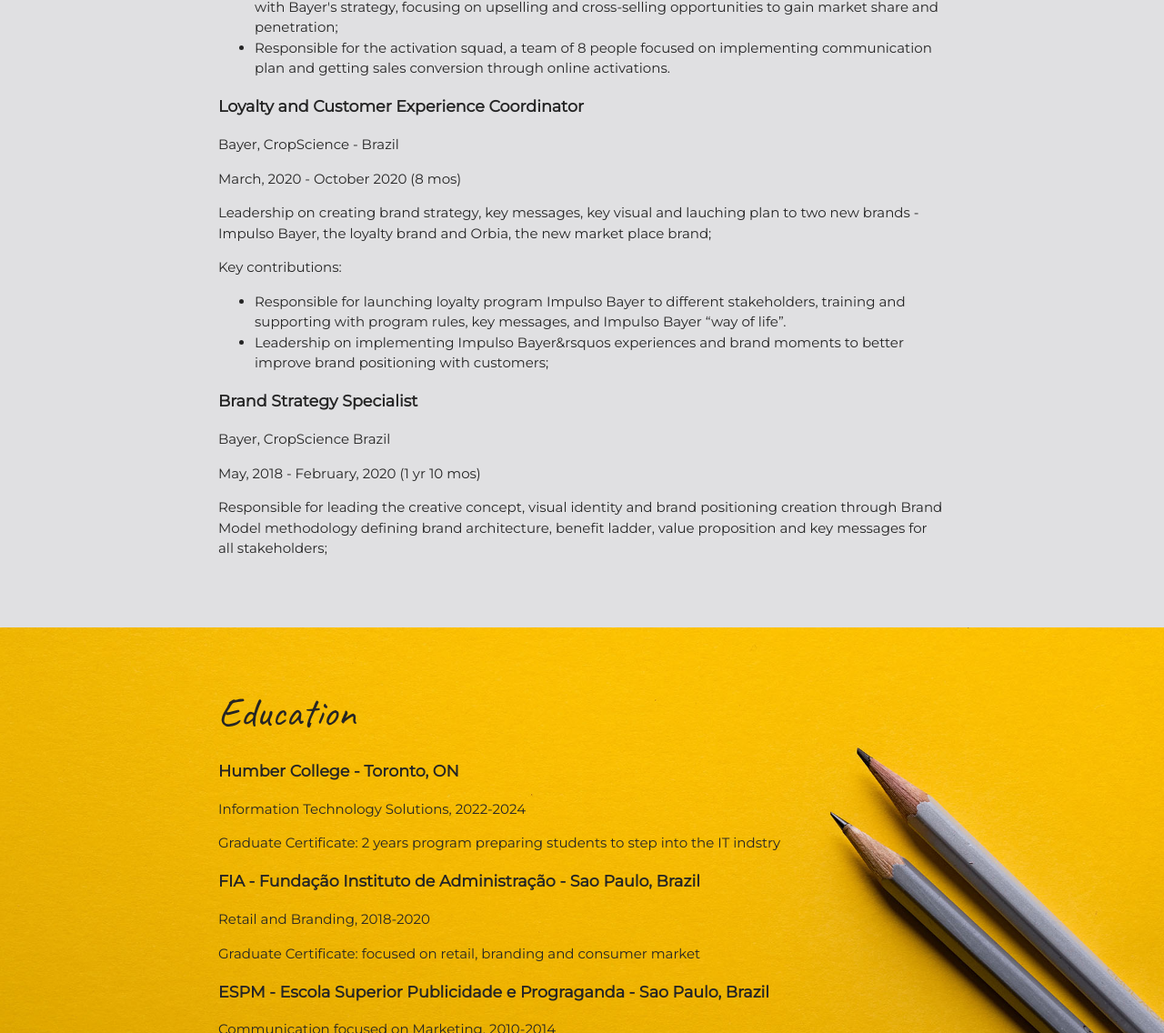
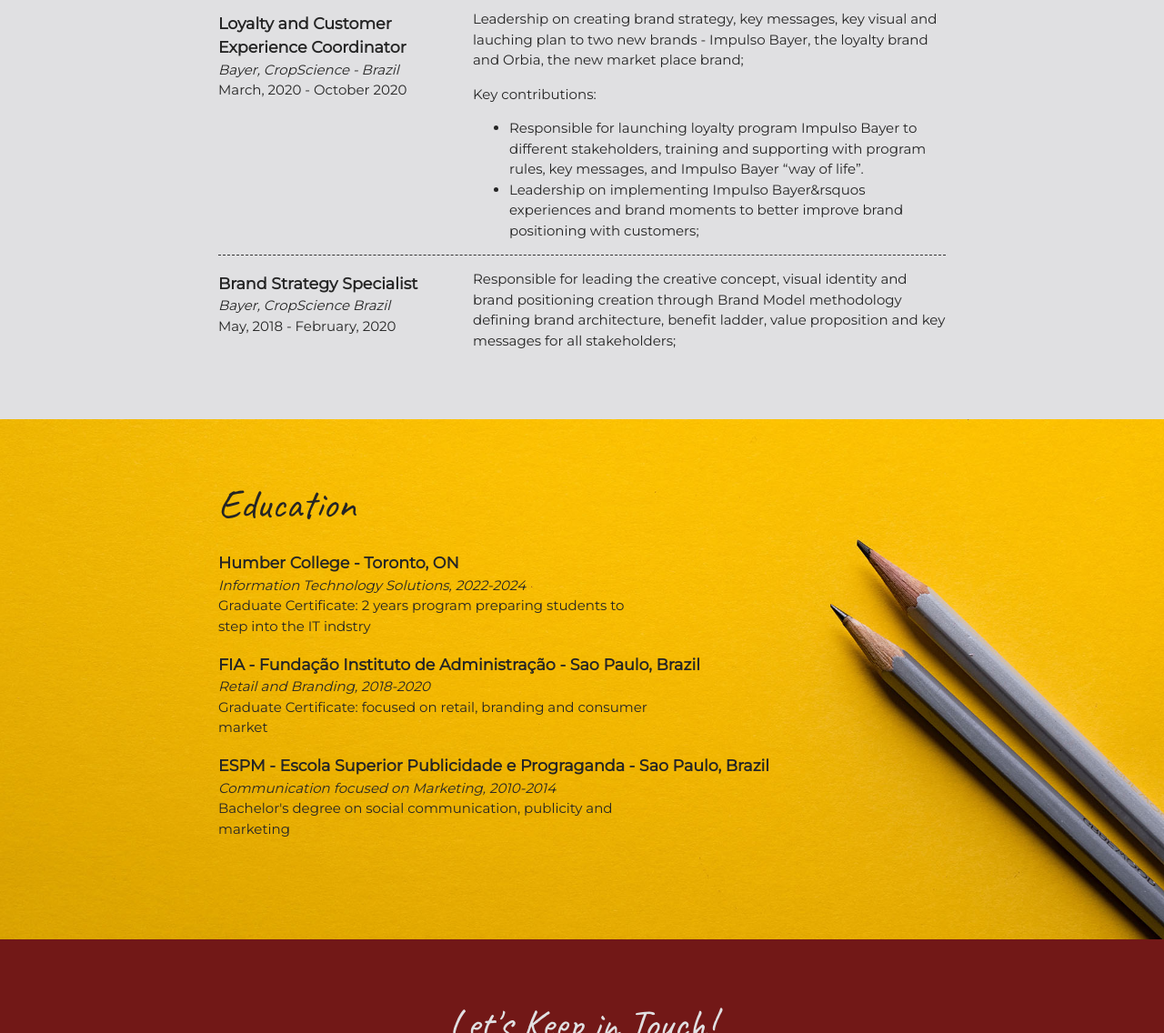
Before and after one commit to leon-czarlinski/leon-czarlinski.github.io, a plain HTML site: page index.html in a window 1280 px wide. Shown: the part 1664-2800 px from the top of the page at 91% size. Drawn offline with Linux system fonts and the light colour scheme.

Commit message:
responsiveness

```diff
--- a/css/styles.css
+++ b/css/styles.css
@@ -3,6 +3,7 @@
 #F7FFF7 - white
 #721817 - persian plum (vinho)
 #FA9F42 - deep saffron (amarelo)
+#ECB000 - burned yellow
 #2B4162 - indigo dye (azul)
 #0B6E4F - bottle green (verde)
 #E0E0E2 - gainsboro (cinza)
@@ -59,11 +60,26 @@
     padding: 60px 0;
 }
 
+h3 {
+    margin-bottom: 0;
+}
+
+.item-details h3 + p {
+    font-style: italic;
+}
+
+.item-details h3 ~ p {
+    margin: 0;
+}
+
+.divider > section:last-of-type {
+    border-bottom: none;
+}
+
 /* ---------------------- PROFILE ---------------- */
 header{
     background-color: #0B6E4F;
     color: #E0E0E2;
-    text-align: center;
 }
 
 
@@ -74,7 +90,7 @@
 }
 
 .projects .btn{
-    color: #0B6E4F;
+    color: #2B4162;
     background-color: #E0E0E2;
     text-decoration: none;
     padding: 8px;
@@ -86,11 +102,11 @@
     background: rgb(224, 224, 226, 80%);
 }
 
-.project-item{
+/* .project-item{
     overflow: hidden;
     border-bottom: 1px dashed #E0E0E2;
     padding: 25px 0;
-}
+} */
 
 .project-item img{
     float: left;
@@ -108,24 +124,33 @@
     color: #252525;
 }
 
+.job-item{
+    border-bottom: 1px dashed #343434;;
+}
+
 .work-experience a{
     color: #343434;
 }
 
 /* ---------------------- EDUCATION ---------------- */
 .education{
-    background-image: url(../images/joanna-kosinska-unsplash.jpg);
+    /* background-image: url(../images/joanna-kosinska-unsplash.jpg);
     background-size: cover;
-    background-position: top right;
-    padding-bottom: 100px;
+    background-position: top right; */
+    padding-bottom: 50px;
     color: #252525;
+    background-color: #ecb000;
+}
+
+.education p {
+    width: 60%;
 }
 
 /* ---------------------- CONTACTS ---------------- */
 footer{
     background-color: #721817;
     color: #E0E0E2;
-    text-align: center;
+    /* text-align: center; */
 }
 
 .contact-list{
@@ -145,3 +170,34 @@
     width: 45px;
     background-size: cover;
 }
+
+/* ---------------------- RESPONSIVE ---------------- */
+/* Will apply for 750 px or larger */
+@media screen and (min-width:750px){
+    header, footer {
+        text-align: center;
+      }
+
+    .project-item img{
+        float: left;
+        margin-right: 30px;
+        /* filter: drop-shadow(2px 2px 5px #E0E0E2); */
+    }
+
+    .job-item{
+        display: grid;
+        grid-template-columns: 1fr 2fr;
+        column-gap: 20px;
+        border-bottom: 1px dashed #343434;;
+    }
+
+    .education{
+        background-image: url(../images/joanna-kosinska-unsplash.jpg);
+        background-size: cover;
+        background-position: top right;
+        padding-bottom: 50px;
+        color: #252525;
+        /* background-color: #ecb000; */
+    }
+
+}
--- a/images/photo-credits.txt
+++ /dev/null
@@ -1,3 +0,0 @@
-Photo by Oli Dale on Unsplash: https://unsplash.com/photos/xjSkI_seiZY
-Photo by Franck CHARLES on Unsplash: https://unsplash.com/photos/xUV0gtgUi-g
-Photo by Ningyu He on Unsplash: https://unsplash.com/photos/K22SK31G-QM
--- a/index.html
+++ b/index.html
@@ -39,7 +39,7 @@
                     </section>
 
                     <section class="project-item">
-                        <img src="images/Netflix.png" alt="printscreen of my webpage">
+                        <img src="images/dashboard.png" alt="printscreen of my webpage">
                         <h3>Data visualization</h3>
                         <p>I am building a porfolio for data visualization on tableau</p>
                         <a class="btn" href="https://public.tableau.com/app/profile/leon8208" target="_blank">tableau.com</a>
@@ -54,11 +54,11 @@
                     <p>This is a sum up of my last 3 positions. See my complete work history on <a href="https://www.linkedin.com/in/leon-czarlinski/?locale=en_US">LinkedIn</a>.</p>
 
                     <!-- Job 1 -->
-                    <section class="job-items">
+                    <section class="job-item">
                         <div class="job-details">
                             <h3>Sales campaign Product Owner</h3>
                             <p>Bayer, CropScience - Brazil</p>
-                            <p>November,2020 - July, 2022 (1 yr 9 mos)</p>
+                            <p>November,2020 - July, 2022</p>
                         </div>
                         <div class="job-summary">
                             <p>Responsible for the strategy of cashback and extra points campaigns focused on the customer; Responsible for the transition plan design and execution of new models of commercial campaigns;</p>
@@ -73,11 +73,11 @@
                     </section>
 
                     <!-- Job 2 -->
-                    <section class="job-items">
+                    <section class="job-item">
                         <div class="job-details">
                             <h3>Loyalty and Customer Experience Coordinator</h3>
                             <p>Bayer, CropScience - Brazil</p>
-                            <p>March, 2020 - October 2020 (8 mos)</p>
+                            <p>March, 2020 - October 2020</p>
                         </div>
                         <div class="job-summary">
                             <p>Leadership on creating brand strategy, key messages, key visual and lauching plan to two new brands - Impulso Bayer, the loyalty brand and Orbia, the new market place brand;</p>
@@ -90,11 +90,11 @@
                     </section>
 
                     <!-- Job 3 -->
-                    <section class="job-items">
+                    <section class="job-item">
                         <div class="job-details">
                             <h3>Brand Strategy Specialist</h3>
                             <p>Bayer, CropScience  Brazil</p>
-                            <p>May, 2018 - February, 2020 (1 yr 10 mos)</p>
+                            <p>May, 2018 - February, 2020</p>
                         </div>
                         <div class="job-summary">
                             <p>Responsible for leading the creative concept, visual identity and brand positioning creation through Brand Model methodology defining brand architecture, benefit ladder, value proposition and key messages for all stakeholders;</p>
```
Also changed, not shown: images/dashboard.png (added).
